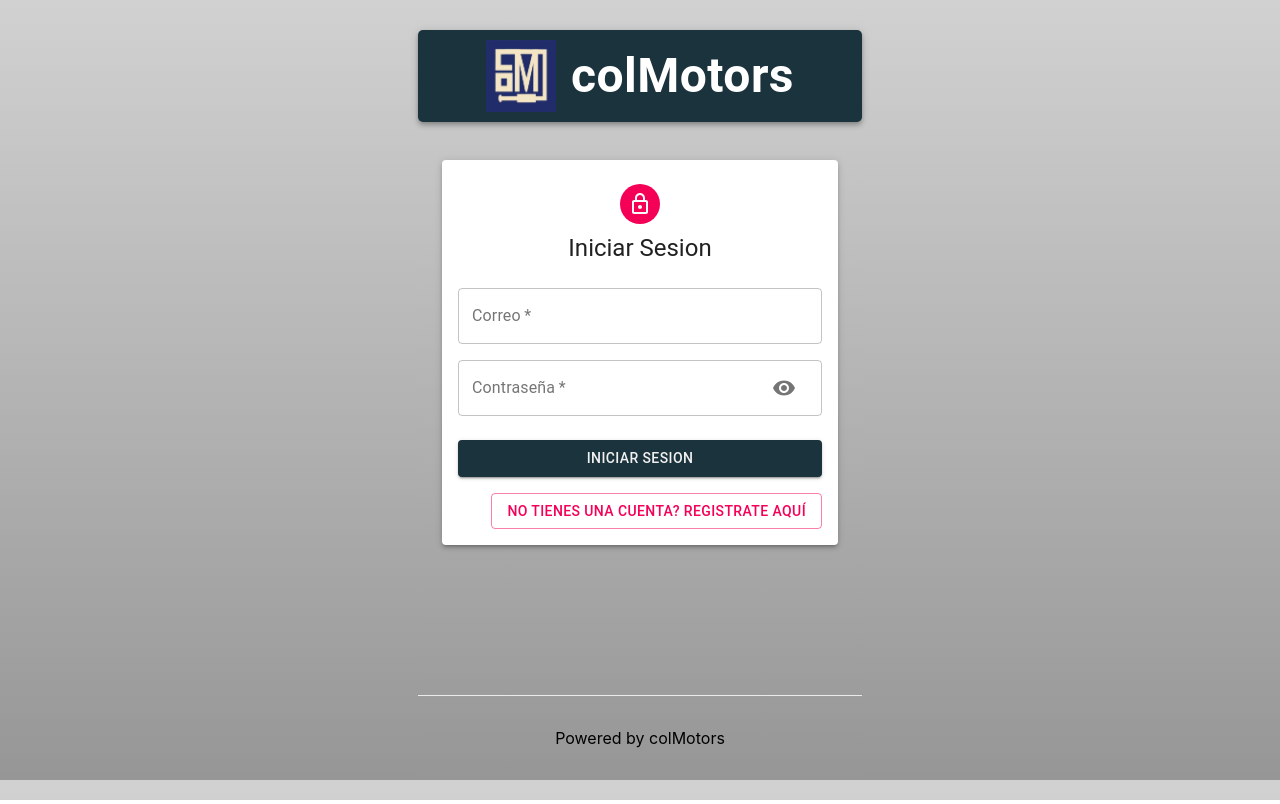
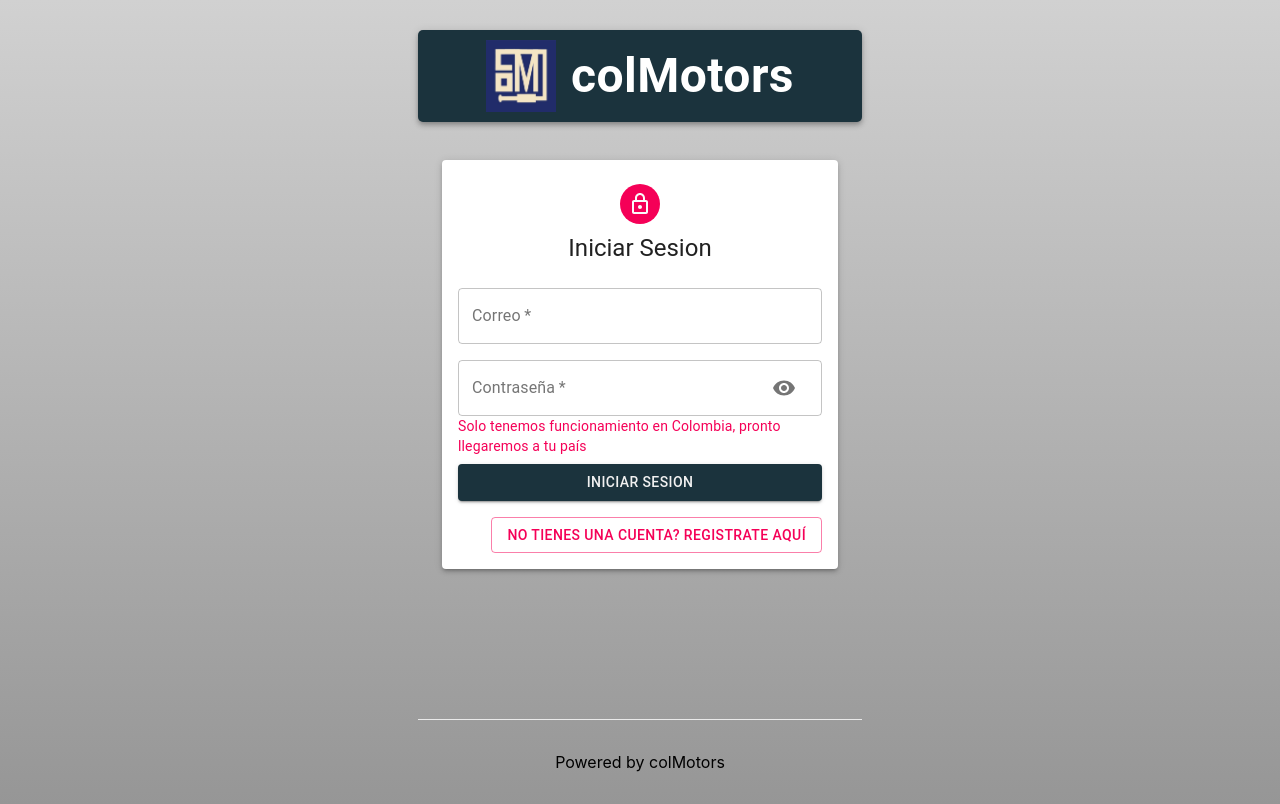
Before and after one commit to SirSantana/colMotors21-04, a Next.js app: page /auth in a window 1280 px wide. Built offline with nearby package versions, Linux system fonts and the light colour scheme.

Commit message:
MejorandoFormRegister

```diff
--- a/components/Auth/Input.js
+++ b/components/Auth/Input.js
@@ -4,7 +4,7 @@ import { TextField, Grid, InputAdornment, IconButton } from "@material-ui/core";
 import {Visibility} from '@material-ui/icons';
 import {VisibilityOff} from '@material-ui/icons';
 
-const Input = ({ name, handleChange, label, half, autoFocus, type, handleShowPassword }) => (
+const Input = ({ name, handleChange, label, half, autoFocus, type, handleShowPassword, placeholder }) => (
   <Grid item xs={12} sm={half ? 6 : 12}>
     <TextField
       name={name}
@@ -15,6 +15,7 @@ const Input = ({ name, handleChange, label, half, autoFocus, type, handleShowPas
       label={label}
       autoFocus={autoFocus}
       type={type}
+      placeholder={placeholder}
       InputProps={name === 'password' ? {
         endAdornment: (
           <InputAdornment position="end">
--- a/components/Auth/index.js
+++ b/components/Auth/index.js
@@ -84,6 +84,7 @@ const SignUp = () => {
                 <Input
                   name="firstName"
                   label="Nombre"
+                  placeholder='James'
                   handleChange={handleChange}
                   autoFocus
                   half
@@ -91,21 +92,24 @@ const SignUp = () => {
                 <Input
                   name="lastName"
                   label="Apellido"
+                  placeholder='Rodriguez'
                   handleChange={handleChange}
                   half
                 />
                 <Input
               name="marca"
               label="Marca de Auto"
+              placeholder='Chevrolet Captiva'
               handleChange={handleChange}
               half
             />
             <Input
+            variant="outlined"
               name="pais"
-              label="País"
+              label="Ciudad y País"
+              placeholder='Bogota, Colombia'
               handleChange={handleChange}
               half
-
             />
               </>
             )}
@@ -113,6 +117,7 @@ const SignUp = () => {
             <Input
               name="email"
               label="Correo"
+              placeholder='james10@gmail.com'
               handleChange={handleChange}
               type="email"
             />
@@ -134,6 +139,8 @@ const SignUp = () => {
               />
             )}
           </Grid>
+          <Typography color='secondary' variant='body2'>Solo tenemos funcionamiento en Colombia, pronto llegaremos a tu país</Typography>
+
           <Button
             type="submit"
             fullWidth
@@ -146,6 +153,7 @@ const SignUp = () => {
 
           <Grid container justifyContent="flex-end">
             <Grid item>
+
               <Button onClick={switchMode} color='secondary' variant="outlined">
                 {isSignup
                   ? "Ya tienes una cuenta, Ingresa aquí"
--- a/components/Auth/styles.js
+++ b/components/Auth/styles.js
@@ -27,7 +27,7 @@ export default makeStyles((theme) => ({
     marginTop: theme.spacing(3),
   },
   submit: {
-    margin: theme.spacing(3, 0, 2),
+    margin: theme.spacing(1, 0, 2),
   },
   googleButton: {
     marginBottom: theme.spacing(2),
--- a/reducers/Api/index.js
+++ b/reducers/Api/index.js
@@ -1,7 +1,6 @@
 import axios from 'axios'
 
-const API = axios.create({ baseURL:
-  'https://col-motors21-04.vercel.app/' , mode:'cors',headers: {
+const API = axios.create({ baseURL:'https://col-motors21-04.vercel.app/' , mode:'cors',headers: {
     'Access-Control-Allow-Origin': '*'
   } });
 
```
